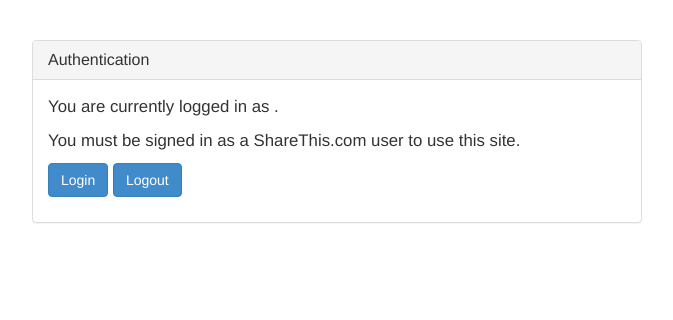
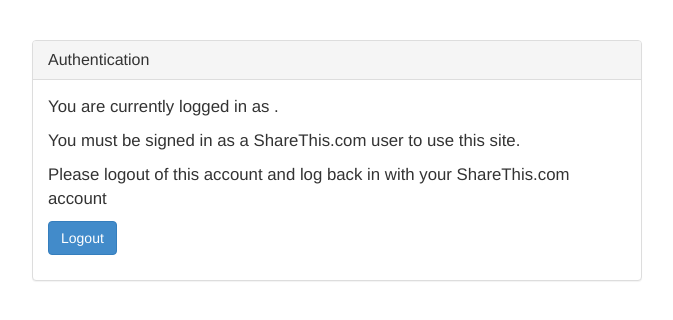
Before and after one commit to sshadmand/release-notes-generator, a Django app: template templates/login.html in a window 1280 px wide. Shown: the part 51-371 px from the top of the page, without its empty margins (303-976 px from the left). Run offline with Django 3.2, Linux system fonts and the light colour scheme; the template is opened without the code that fills it, so the values that code supplies are empty; some libraries are stand-ins or nearby versions.

Commit message:
added google app login page/system

```diff
--- a/app.yaml
+++ b/app.yaml
@@ -1,5 +1,5 @@
 application: releasenotesgenerator
-version: 8
+version: 9
 runtime: python27
 api_version: 1
 threadsafe: false
--- a/templates/login.html
+++ b/templates/login.html
@@ -25,19 +25,22 @@
 
 			{% if user %}
 			<p>You are currently logged in as {{user.email}}. </p>
+			<p>You must be signed in as a ShareThis.com user to use this site.</p>
+			<p>Please logout of this account and log back in with your ShareThis.com account</p>
+			<p>
+				<a href="{{logout_url}}">
+					<button class="btn btn-primary">Logout</button>
+				</a>
+			</p>
+			{%else%}
+			<p>Please log in with a ShareThis.com Google Account.</p>
+			<p>
+				<a href="{{login_url}}">
+					<button class="btn btn-primary">Login</button>
+				</a>
+			</p>
 			{% endif %}
-			<p>You must be signed in as a ShareThis.com user to use this site.</p>
 
-		<p>
-			<a href="{{login_url}}">
-				<button class="btn btn-primary">Login</button>
-			</a>
-			{% if user %}
-			<a href="{{logout_url}}">
-				<button class="btn btn-primary">Logout</button>
-			</a>
-			{%endif%}
-		</p>
 	  </div>
 	</div>
 
```
